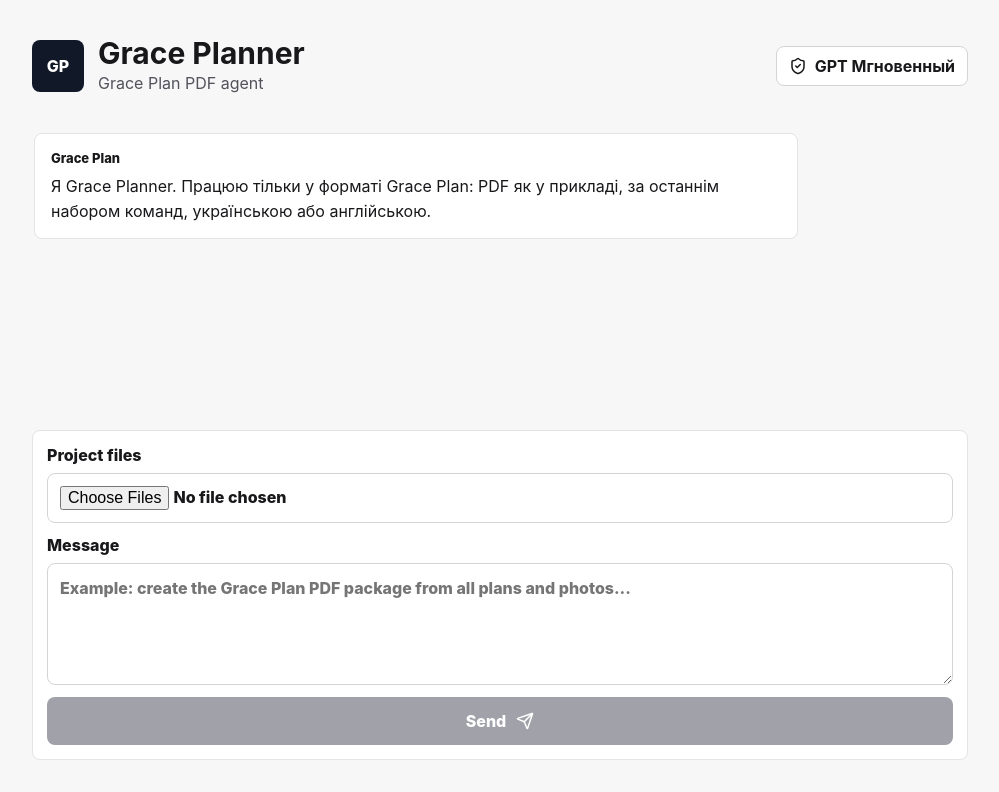
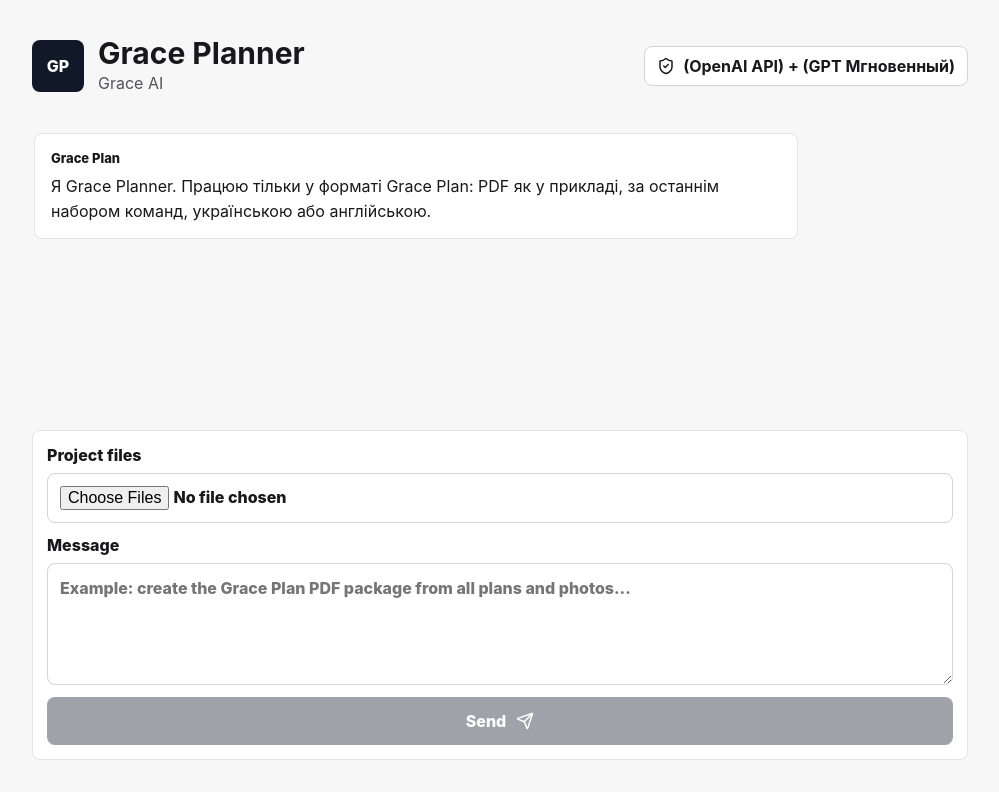
Before and after one commit to ukraine-devs/GracePlan, a React (Vite) app: page / in a window 1280 px wide. Shown: the top 792 px of the page, without its empty margins (140-1139 px from the left). Built offline with nearby package versions, Linux system fonts and the light colour scheme.

Commit message:
Update Grace AI labels

```diff
--- a/src/main.jsx
+++ b/src/main.jsx
@@ -60,12 +60,12 @@
             <div className="brand-mark">GP</div>
             <div>
               <h1>Grace Planner</h1>
-              <p>Grace Plan PDF agent</p>
+              <p>Grace AI</p>
             </div>
           </div>
           <div className="secure-badge">
             <ShieldCheck size={18} />
-            <span>GPT Мгновенный</span>
+            <span>(OpenAI API) + (GPT Мгновенный)</span>
           </div>
         </header>
 
```
